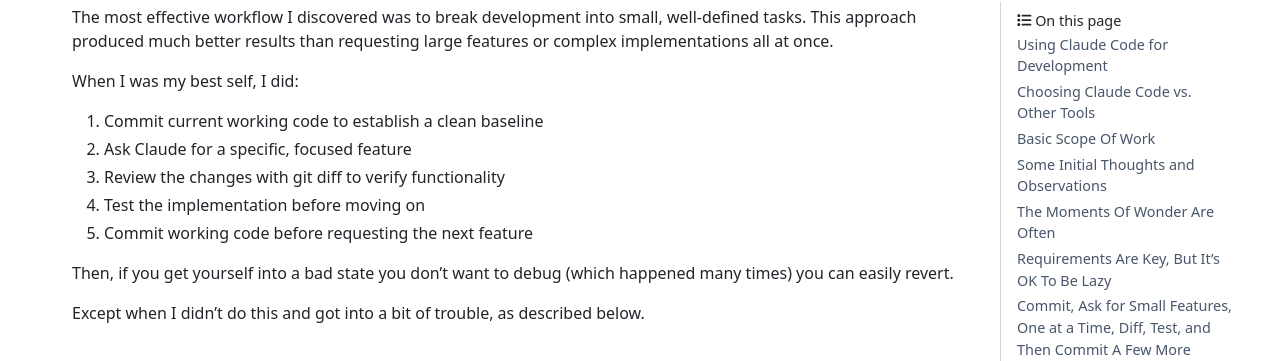
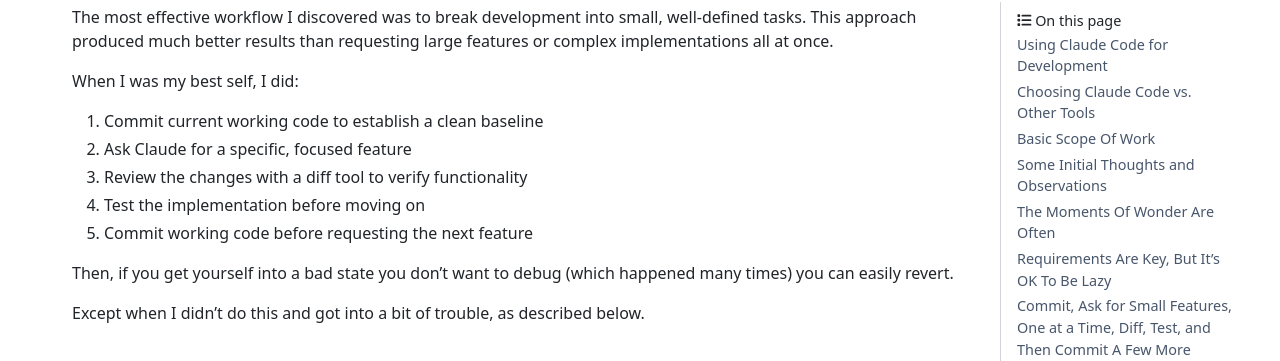
Before and after one commit to nba-comeback-calculator/nba-comeback-calculator, a Sphinx documentation site: the page built from docs/frontend/source/analysis/using_claude_code.rst, in a window 1280 px wide and 900 px high, scrolled down 3523 px. Shown: the part 94-455 px from the top of the window. Built offline with Sphinx 7.4.7 and the PyData theme 0.15.4, drawn with Linux system fonts in a browser that asks for light colours; nearby versions of some CDN libraries; comment, search, counter and statistics services are not loaded.

```diff
--- a/docs/frontend/source/analysis/using_claude_code.rst
+++ b/docs/frontend/source/analysis/using_claude_code.rst
@@ -228,7 +228,7 @@
 
 1. Commit current working code to establish a clean baseline
 2. Ask Claude for a specific, focused feature
-3. Review the changes with git diff to verify functionality
+3. Review the changes with a diff tool to verify functionality
 4. Test the implementation before moving on
 5. Commit working code before requesting the next feature
 
```
